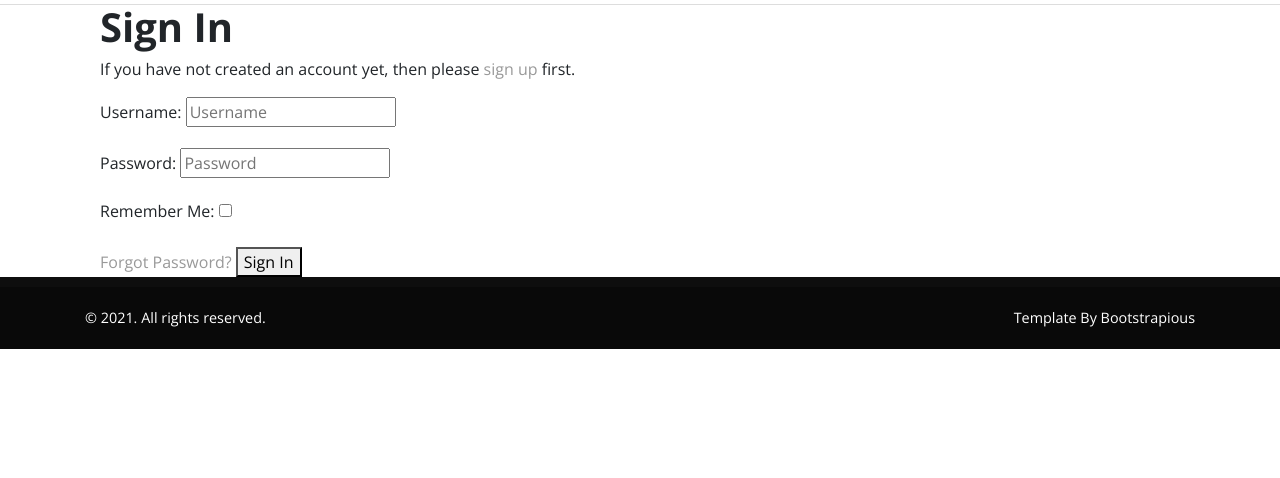
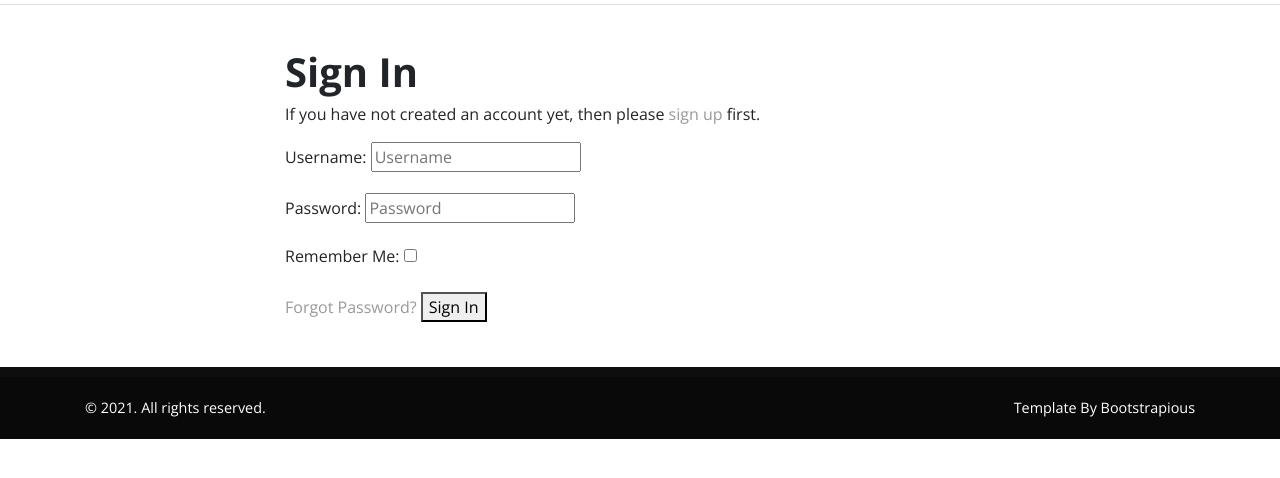
Before and after one commit to Nosjazz/milestone_4, a Django app: page /accounts/login/ in a window 1280 px wide. Shown: the part 76-554 px from the top of the page. Run offline with Django 3.2, Linux system fonts and the light colour scheme; some libraries are stand-ins or nearby versions.

Commit message:
add margin bot and top for sign in / log out

```diff
--- a/src/templates/account/login.html
+++ b/src/templates/account/login.html
@@ -7,9 +7,9 @@
 
 {% block content %}
 
-<div class="container">
+<div class="container" style="margin-top: 45px; margin-bottom: 45px">
 
-    <div class="col-sm-6 col-sm-offset-3">
+    <div class="col-sm-6 col-sm-offset-3 col-md-8 col-md-offset-2 mx-auto">
         <h1>{% trans "Sign In" %}</h1>
 
         {% get_providers as socialaccount_providers %}
--- a/src/templates/account/logout.html
+++ b/src/templates/account/logout.html
@@ -6,7 +6,7 @@
 
 {% block content %}
 
-<div class="container">
+<div class="container" style="margin-top: 45px; margin-bottom: 45px">
 
     <div class="col-sm-6 col-sm-offset-3">
 
--- a/src/templates/account/signup.html
+++ b/src/templates/account/signup.html
@@ -5,7 +5,7 @@
 {% block head_title %}{% trans "Signup" %}{% endblock %}
 
 {% block content %}
-<div class="container">
+<div class="container" style="margin-top: 45px; margin-bottom: 45px">
 
     <div class="col-sm-6 col-sm-offset-3 col-md-8 col-md-offset-2 mx-auto">
         <h1>{% trans "Sign Up" %}</h1>
```
Also changed, not shown: src/db.sqlite3.
